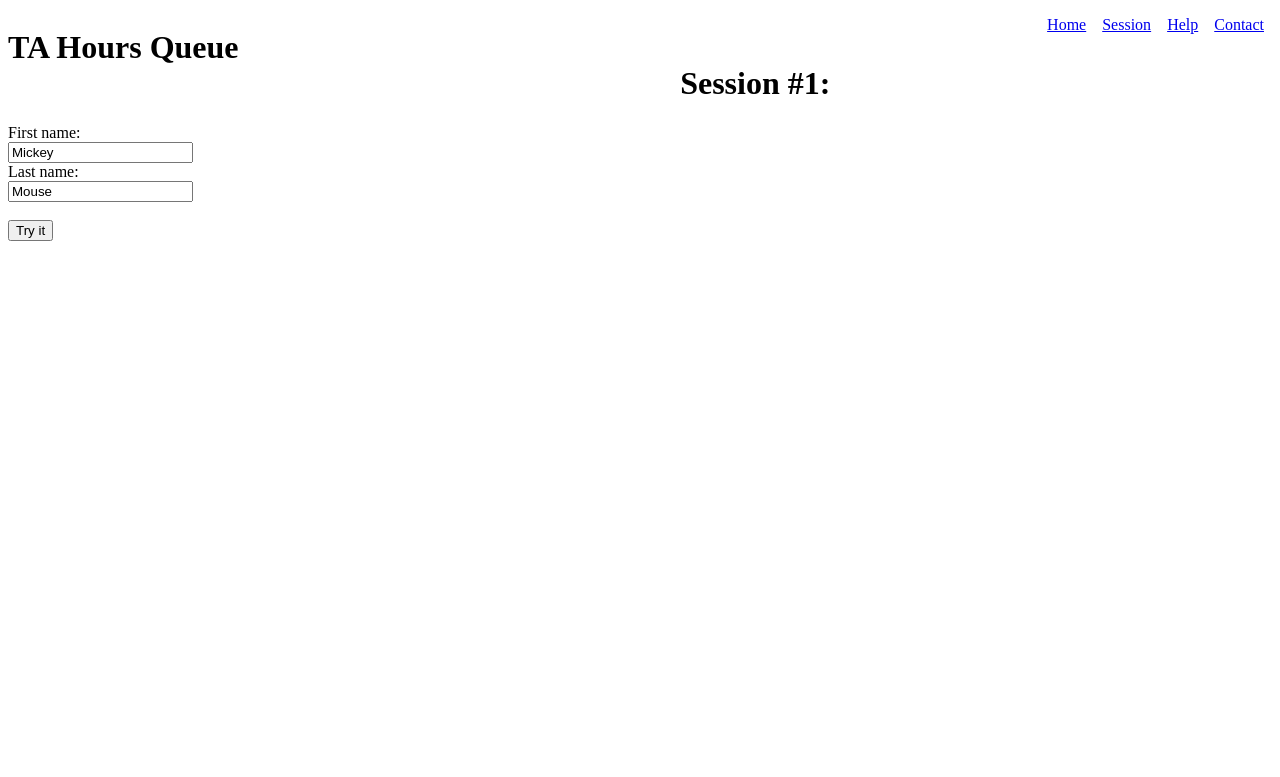
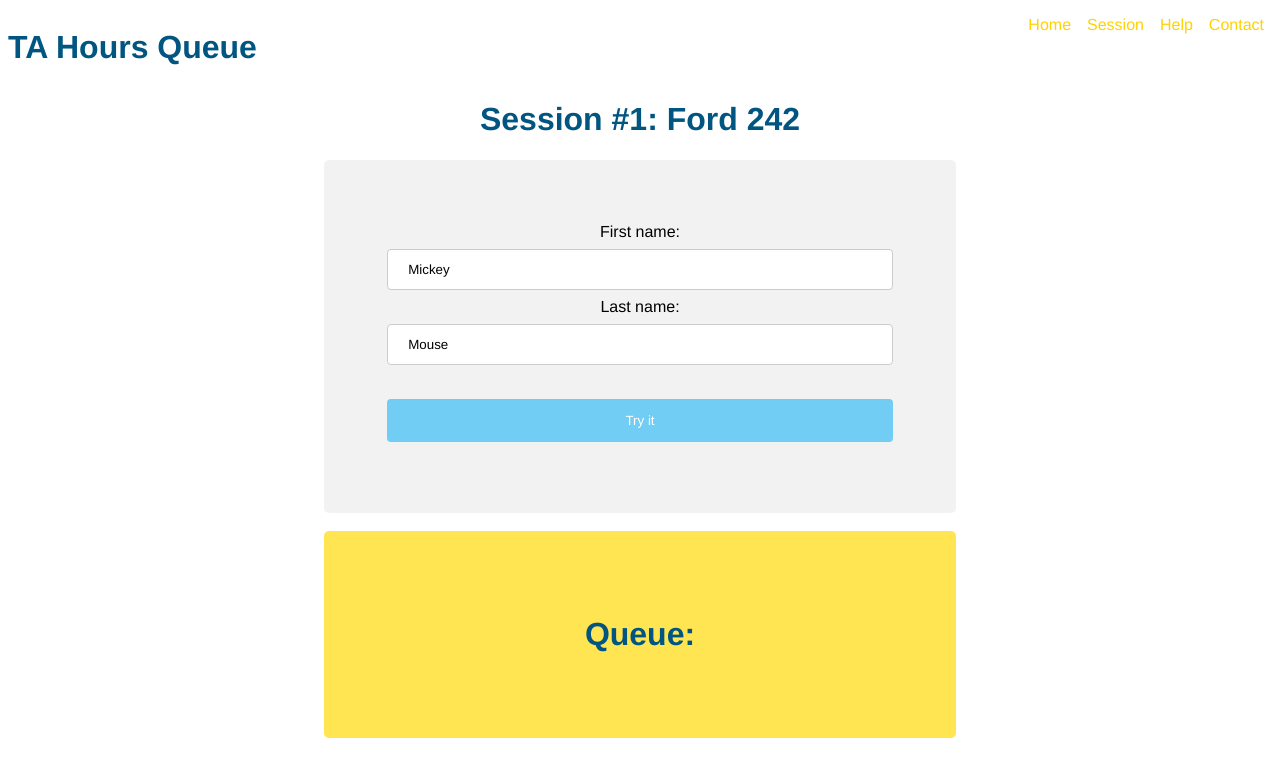
Before and after one commit to tiffanyxiao/ta-hours-queue, a PHP site: page / in a window 1280 px wide. Shown: the top 777 px of the page. Run offline with PHP 8.4, Linux system fonts and the light colour scheme.

Commit message:
Updated css.

```diff
--- a/index.html
+++ b/index.html
@@ -23,9 +23,12 @@
     <!--- Body --->
     <br>
     <br>
+    <br>
+    <br>
     <div>
-      <center><h1> Session #1: </h1></center>
+      <center><h1> Session #1: Ford 242</h1>
       <!--- Form --->
+      <div id="form">
         First name:<br>
         <input type="text" id="firstName" name="firstname" value="Mickey">
         <br>
@@ -33,6 +36,13 @@
         <input type="text" id="lastName" name="lastname" value="Mouse">
         <br><br>
         <button onclick="formSubmit()">Try it</button>
+      </div>
+      <br>
+      <!--- Queue Entries --->
+      <div id="queueEntries">
+        <h1> Queue: </h1>
+      </div>
+      </center>
     </div>
   </body>
 </html>
--- a/script.js
+++ b/script.js
@@ -9,7 +9,10 @@ function entry(firstName, lastName) {
 // define a function that will turn an entry into text
 function entryToText(newEntry){
     var nameNode = document.createTextNode(newEntry.eFullName);
-    document.body.appendChild(nameNode);
+    // add text node
+    document.getElementById('queueEntries').appendChild(document.createTextNode(newEntry.eFullName));
+    // add linebreak
+    document.getElementById('queueEntries').appendChild(document.createElement("br"));
 }
 
 // create a new entry based off of form
@@ -20,7 +23,6 @@ function createEntry(){
 
     // create an entry object instance
     let newEntry = new entry(firstNameE, lastNameE);
-    console.log(newEntry.eFirstName);
     return newEntry;
 }
 
--- a/style.css
+++ b/style.css
@@ -1,3 +1,11 @@
+*{
+  font-family: Helvetica;
+}
+
+h1{
+  color: #005581;
+}
+
 ul {
   list-style-type: none;
   margin: 0;
@@ -8,9 +16,51 @@ ul {
 li {
   display: inline;
   float: left;
+  color: #FFD200;
 }
 
 li a {
   display: block;
   padding: 8px;
+  color: #FFD200;
+  text-decoration: none;
 }
+
+input[type=text], select {
+  width: 100%;
+  padding: 12px 20px;
+  margin: 8px 0;
+  display: inline-block;
+  border: 1px solid #ccc;
+  border-radius: 4px;
+  box-sizing: border-box;
+}
+
+button {
+  width: 100%;
+  background-color: #72CDF4;
+  color: white;
+  padding: 14px 20px;
+  margin: 8px 0;
+  border: none;
+  border-radius: 4px;
+  cursor: pointer;
+}
+
+button:hover {
+  background-color: rgb(84, 144, 170);
+}
+
+#form {
+  width: 40%;
+  border-radius: 5px;
+  background-color: #f2f2f2;
+  padding: 5%;
+}
+
+#queueEntries{
+  width: 40%;
+  border-radius: 5px;
+  background-color: #FFE552;
+  padding: 5%;
+}
```
Also changed, not shown: 1 other file.
